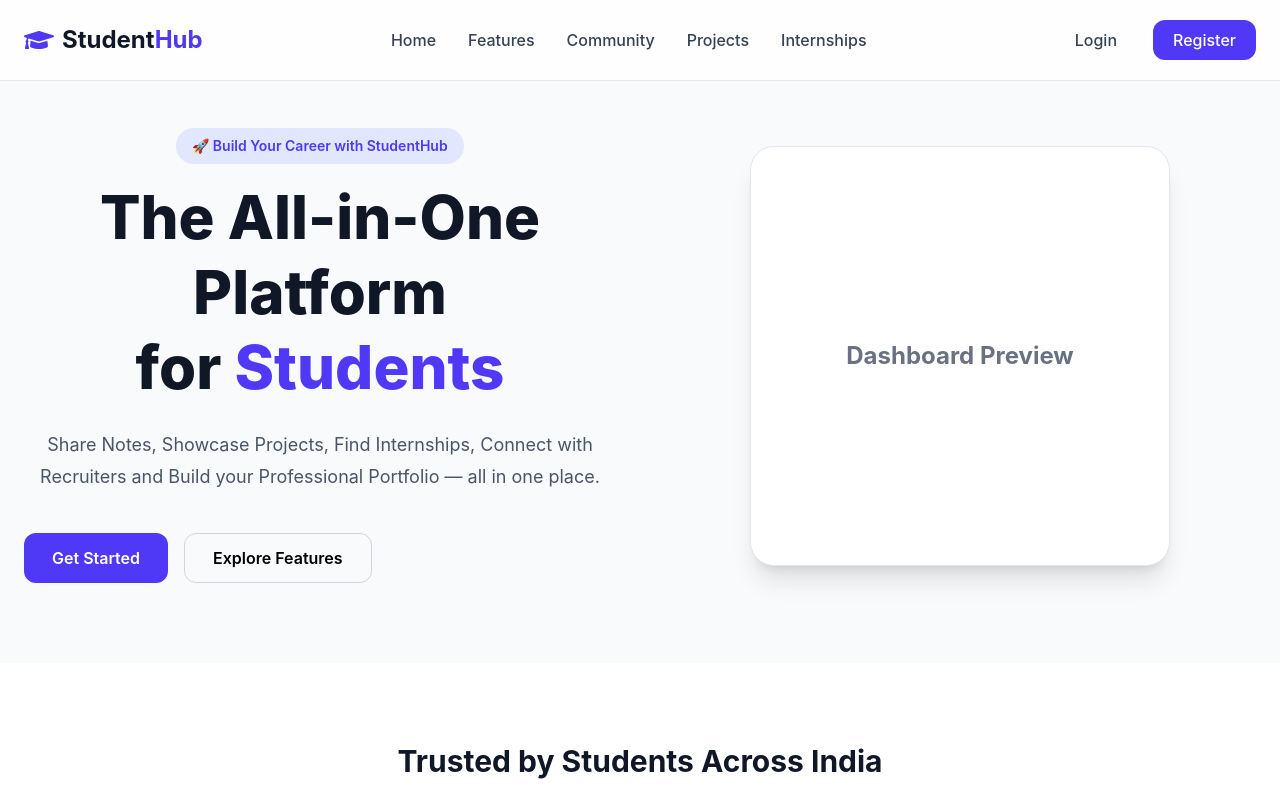
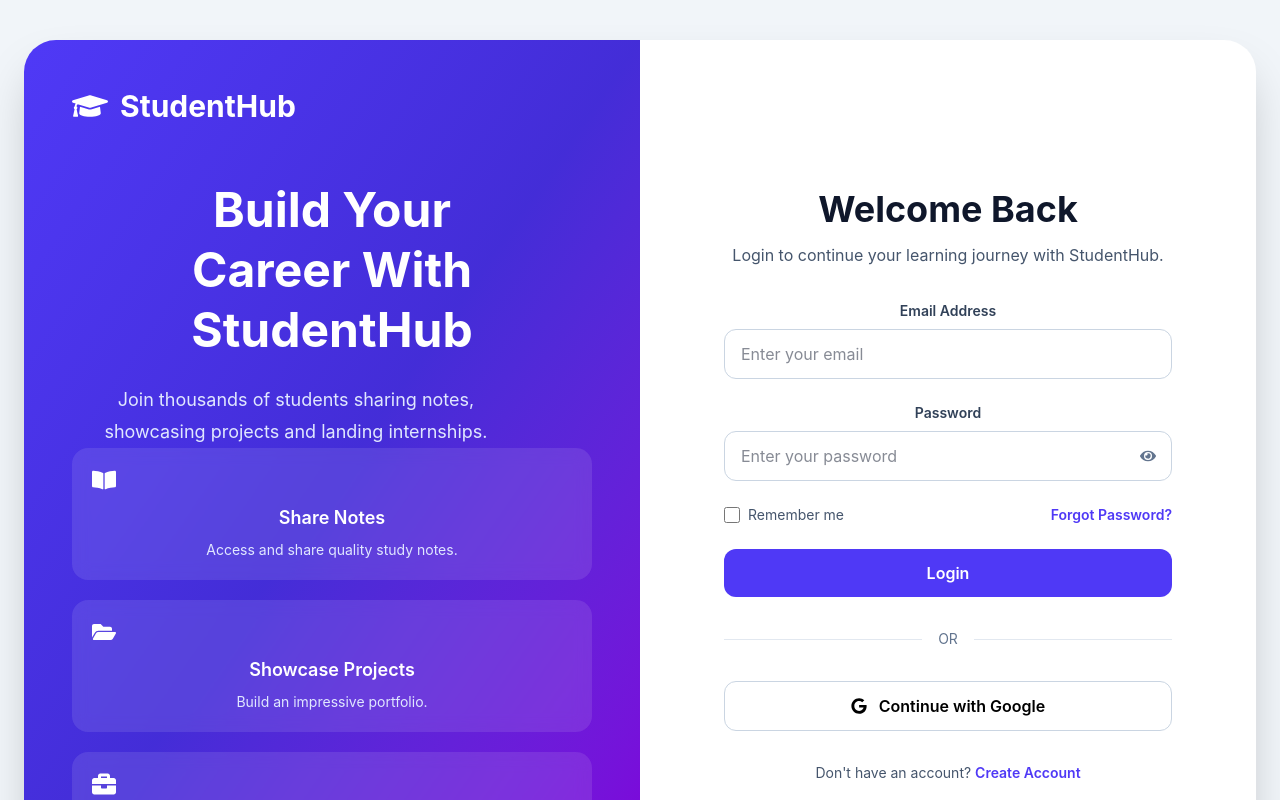
Before and after one commit to aditya01saini/studenthub, a React (Vite) app in the folder client/: page /login in a window 1280 px wide. Shown: the top 800 px of the page. Built offline with nearby package versions, Linux system fonts and the light colour scheme.

Commit message:
Update application entry component

```diff
--- a/client/src/App.jsx
+++ b/client/src/App.jsx
@@ -1,7 +1,15 @@
-import Home from "./pages/landing/Home";
+import { BrowserRouter } from "react-router-dom";
+import AppRoutes from "./routes/AppRoutes";
+import { AuthProvider } from "./context/AuthContext";
 
-function App() {
-  return <Home />;
-}
+const App = () => {
+  return (
+    <BrowserRouter>
+      <AuthProvider>
+        <AppRoutes />
+      </AuthProvider>
+    </BrowserRouter>
+  );
+};
 
 export default App;
```
